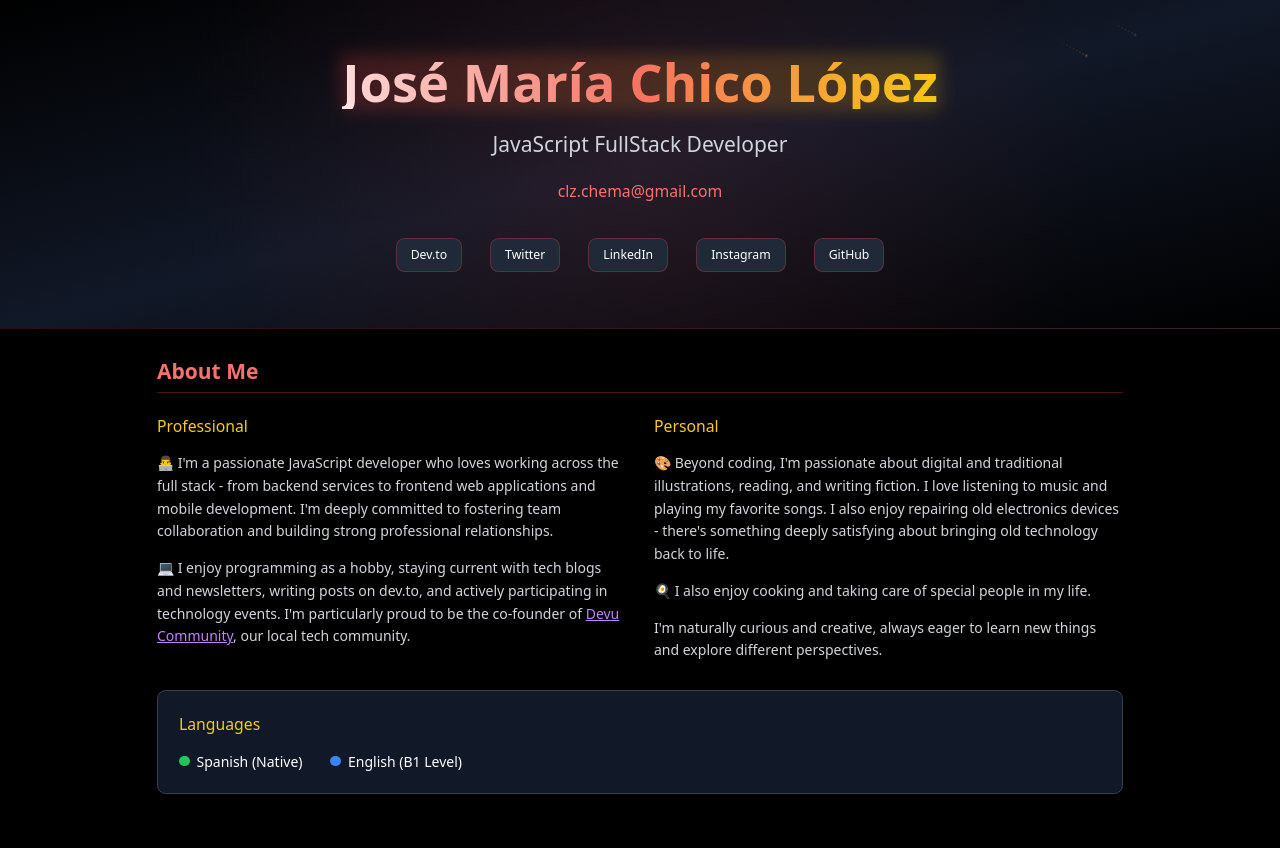
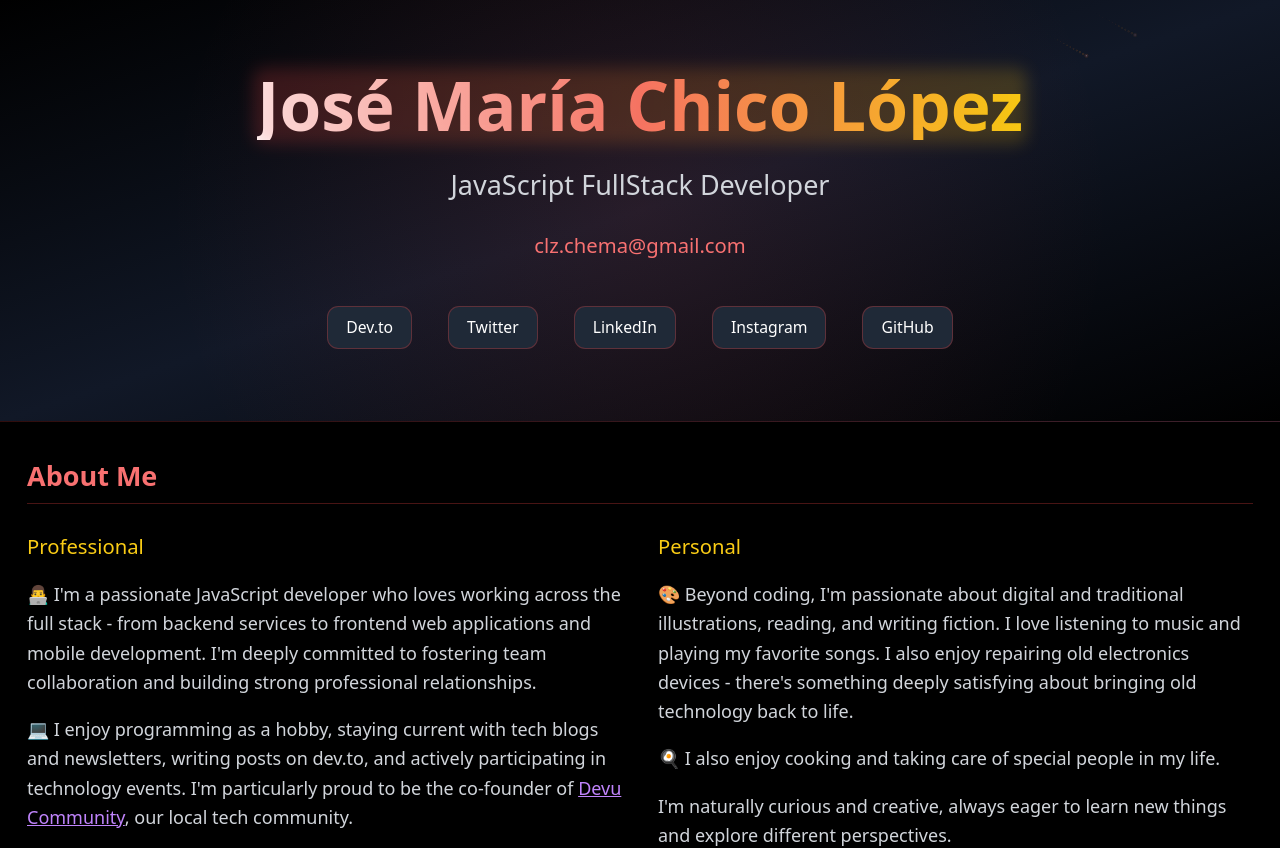
Before and after one commit to ChemaCLi/portfolio, a React (Vite) app: page / in a window 1280 px wide. Shown: the top 848 px of the page. Built offline with nearby package versions, Linux system fonts and the light colour scheme.

Commit message:
Update global font size in CSS from 14px to 18px for improved readability across the application.

```diff
--- a/src/styles/globals.css
+++ b/src/styles/globals.css
@@ -5,7 +5,7 @@
 @custom-variant dark (&:is(.dark *));
 
 :root {
-  --font-size: 14px;
+  --font-size: 18px;
   --background: 0 0% 0%;
   --foreground: 0 0% 100%;
   --card: 0 0% 7%;
```
